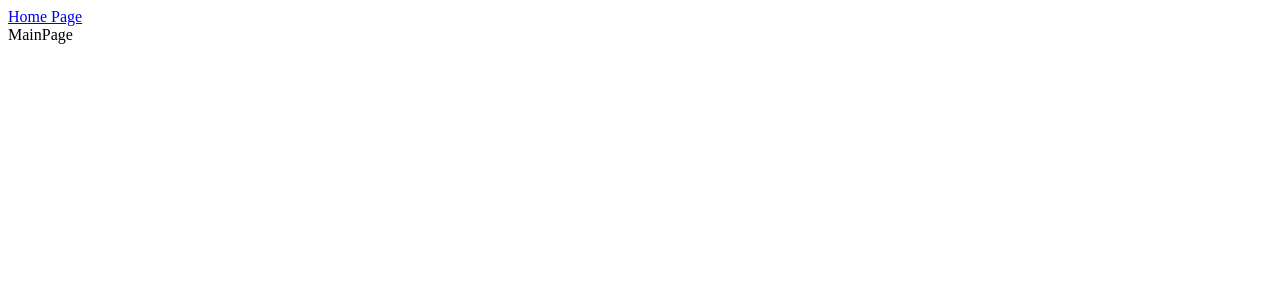
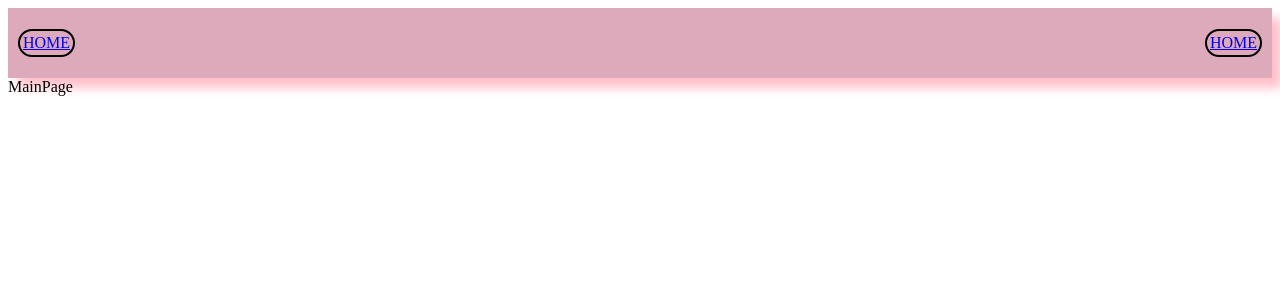
Before and after one commit to Sachageyopdv/ecom3WAreact, a React (Create React App) app: page / in a window 1280 px wide. Shown: the top 300 px of the page. Built offline with nearby package versions, Linux system fonts and the light colour scheme.

Commit message:
Added Styled Components for the header

```diff
--- a/package.json
+++ b/package.json
@@ -10,6 +10,7 @@
     "react-dom": "^18.2.0",
     "react-router-dom": "^6.22.0",
     "react-scripts": "5.0.1",
+    "styled-components": "^6.1.8",
     "web-vitals": "^2.1.4"
   },
   "scripts": {
--- a/src/Components/MainPage.js
+++ b/src/Components/MainPage.js
@@ -1,9 +1,14 @@
-import React from 'react'
+import React from "react";
+import styled from "styled-components";
+
+const MyDiv = styled.div`
+  height: 100vh;
+  width: 100vw;
+  flex: flex-wrap;
+`;
 
 const MainPage = () => {
-  return (
-    <div>MainPage</div>
-  )
-}
+  return <MyDiv>MainPage</MyDiv>;
+};
 
-export default MainPage
+export default MainPage;
--- a/src/Components/NavBar.js
+++ b/src/Components/NavBar.js
@@ -1,11 +1,31 @@
 import React from "react";
 import { Link } from "react-router-dom";
+import styled from "styled-components";
+
+const Header = styled.nav`
+  height: 70px;
+  background-color: #ddaabb;
+  display: flex;
+  box-shadow: 10px 10px 10px pink;
+`;
+
+const MyLink = styled(Link)`
+  align-self: center;
+  margin: 10px;
+  padding: 3px;
+  border: solid 2px black;
+  border-radius: 90px;
+  margin-left: ${(props) => (props.$right ? "auto" : false)};
+`;
 
 const NavBar = () => {
   return (
-    <nav>
-      <Link to="/">Home Page</Link>
-    </nav>
+    <Header>
+      <MyLink to="/">HOME</MyLink>
+      <MyLink to="/" $right>
+        HOME
+      </MyLink>
+    </Header>
   );
 };
 
```
Also changed, not shown: 1 other file (tests, documents, lock files or other folders).
